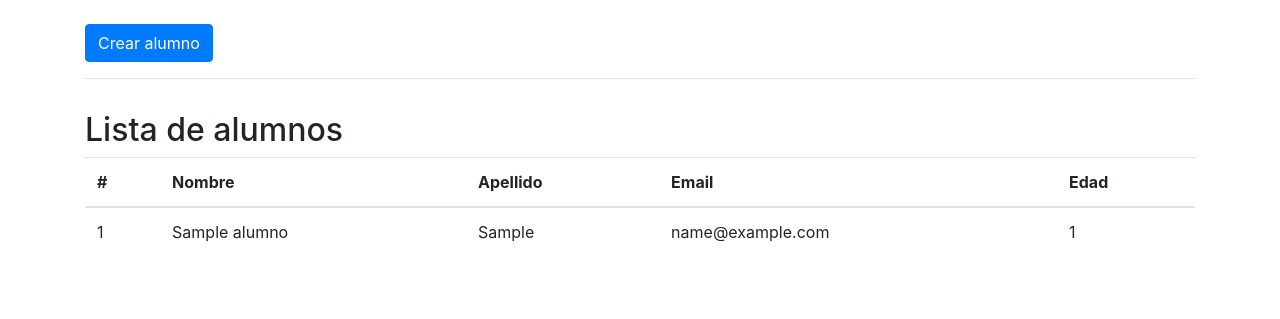
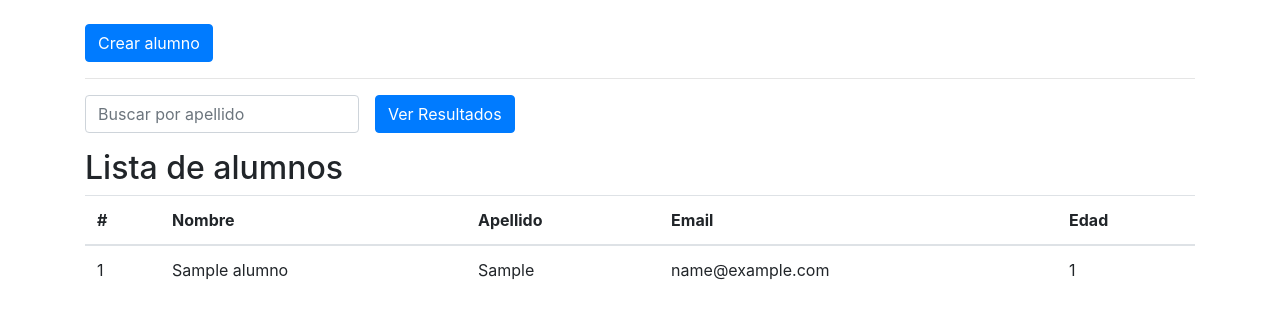
Before and after one commit to deibyocampo/crud_php, a PHP site: page / in a window 1280 px wide. Shown: the top 319 px of the page. Run offline with PHP 8.4, Linux system fonts and the light colour scheme; tables that the repository leaves empty hold one stand-in row (values such as "Sample post").

Commit message:
create atribute the search for surname

```diff
--- a/index.php
+++ b/index.php
@@ -42,12 +42,20 @@ if ($error) {
 }
 ?>
 
-<!-- codigo del boton para crear un boton -->
+<!-- codigo del boton para crear un alumno en la base de datos -->
+<!-- boton de busqueda que nos permite buscar usuarios por apellido -->
 <div class="container">
   <div class="row">
     <div class="col-md-12">
-      <a href="create.php"  class="btn btn-primary mt-4">Crear alumno</a>
+      <a href="crear.php" class="btn btn-primary mt-4">Crear alumno</a>
       <hr>
+    <!-- boton de busqueda que nos permite buscar usuarios por apellido -->
+      <form method="post" class="form-inline">
+        <div class="form-group mr-3">
+          <input type="text" id="apellido" name="apellido" placeholder="Buscar por apellido" class="form-control">
+        </div>
+        <button type="submit" name="submit" class="btn btn-primary">Ver Resultados</button>
+      </form>
     </div>
   </div>
 </div>
```
